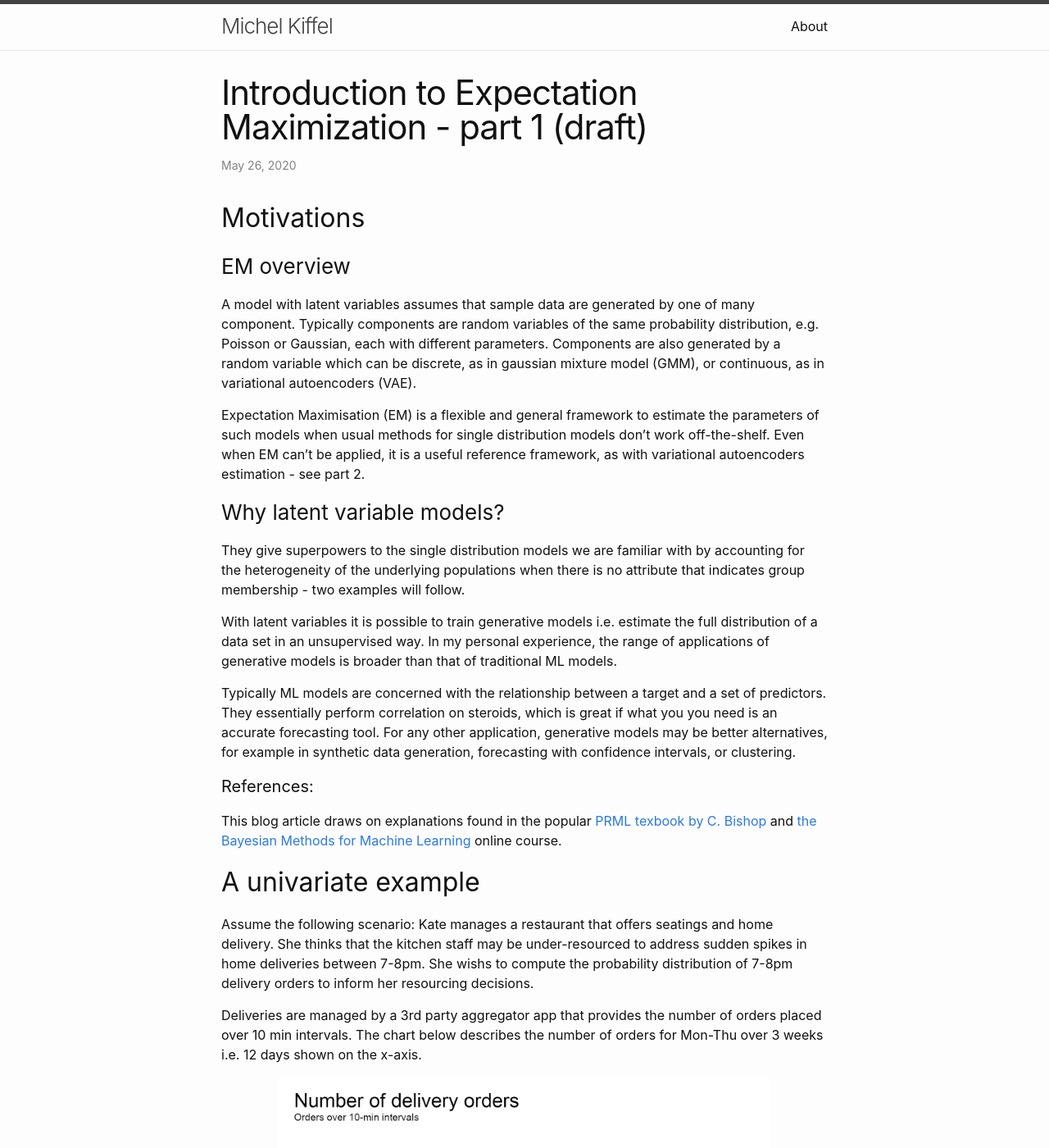
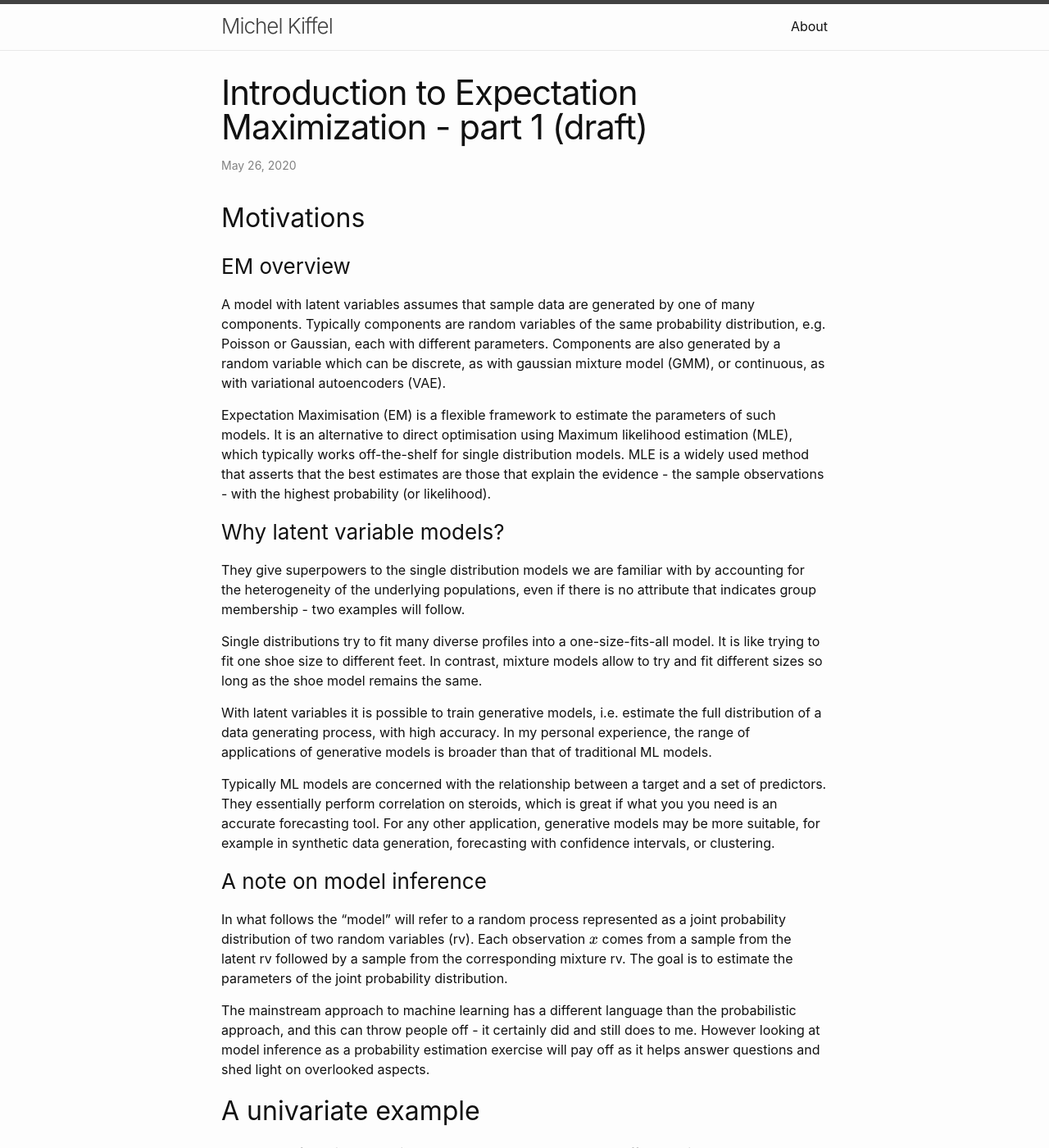
Before and after one commit to mkffl/mkffl.github.io, a Jekyll site: the page built from _posts/2020-05-26-Expectation-maximization-part-1.markdown, in a window 1280 px wide and 1400 px high. Shown: the whole window at 82% size. Built offline with Jekyll 4.4.1, drawn with Linux system fonts in a browser that asks for light colours; formulas are drawn with MathJax 3; some of the changed text lies outside the part shown.

Commit message:
part 1 inference

```diff
--- a/_posts/2020-05-26-Expectation-maximization-part-1.markdown
+++ b/_posts/2020-05-26-Expectation-maximization-part-1.markdown
@@ -7,41 +7,52 @@ layout: post
 
 ### EM overview
 
-
-A model with latent variables assumes that sample data are generated by one of many component.
+A model with latent variables assumes that sample data are generated by one of many components.
 Typically components are random variables of the same probability distribution, e.g. Poisson or Gaussian,
 each with different parameters. Components are also generated by a random variable which can be discrete,
-as in gaussian mixture model (GMM), or continuous, as in variational autoencoders (VAE).
+as with gaussian mixture model (GMM), or continuous, as with variational autoencoders (VAE).
 
-Expectation Maximisation (EM) is a flexible and general framework to estimate the parameters of
-such models when usual methods for single distribution models don’t work off-the-shelf. Even when EM
-can't be applied, it is a useful reference framework, as with variational autoencoders estimation - see part 2.
+Expectation Maximisation (EM) is a flexible framework to estimate the parameters of
+such models. It is an alternative to direct optimisation using Maximum likelihood estimation (MLE),
+which typically works off-the-shelf for single distribution models. MLE is a widely used method that
+asserts that the best estimates are those that explain the evidence - the sample observations -
+with the highest probability (or likelihood).
+
 
 ### Why latent variable models?
 
 They give superpowers to the single distribution models we are familiar with by
-accounting for the heterogeneity of the underlying populations when there is no attribute
+accounting for the heterogeneity of the underlying populations, even if there is no attribute
 that indicates group membership - two examples will follow.
 
+Single distributions try to fit many diverse profiles into a one-size-fits-all model. It is like
+trying to fit one shoe size to different feet. In contrast, mixture models allow to try and fit
+different sizes so long as the shoe model remains the same.
 
-With latent variables it is possible to train generative models i.e. estimate the full distribution
-of a data set in an unsupervised way. In my personal experience, the range of applications of generative
+With latent variables it is possible to train generative models, i.e. estimate the full distribution
+of a data generating process, with high accuracy. In my personal experience, the range of applications of generative
 models is broader than that of traditional ML models.
 
 Typically ML models are concerned with the relationship between a target and a set of predictors. They essentially
 perform correlation on steroids, which is great if what you you need is an accurate forecasting
-tool. For any other application, generative models may be better alternatives, for example in
+tool. For any other application, generative models may be more suitable, for example in
 synthetic data generation, forecasting with confidence intervals, or clustering.
 
+### A note on model inference
 
-#### References:
-This blog article draws on explanations found in the popular [PRML texbook by C. Bishop](https://www.amazon.co.uk/Pattern-Recognition-Learning-Information-Statistics/dp/0387310738/ref=redir_mobile_desktop?ie=UTF8&aaxitk=7ttuIh3b5xZ2KXlDWXNKZg&hsa_cr_id=6098124730202&ref_=sbx_be_s_sparkle_asin_1)
-and [the Bayesian Methods for Machine Learning](https://www.coursera.org/learn/bayesian-methods-in-machine-learning) online
-course.
+In what follows the "model" will refer to a random process represented as a joint probability distribution of
+two random variables (rv). Each observation $x$ comes from a sample from the latent rv followed by a sample from
+the corresponding mixture rv. The goal is to estimate the parameters of the joint probability
+distribution.
+
+The mainstream approach to machine learning has a different language than the probabilistic approach, and this can
+throw people off - it certainly did and still does to me. However looking at model inference as a
+probability estimation exercise will pay off as it helps answer questions and shed light on overlooked aspects.
+
 
 ## A univariate example
 
-Assume the following scenario: Kate manages a restaurant that offers seatings and home delivery.
+Assume the following scenario - Kate manages a restaurant that offers seatings and home delivery.
 She thinks that the kitchen staff may be under-resourced to address sudden spikes in home deliveries between 7-8pm.
 She wishs to compute the probability distribution of 7-8pm delivery orders to inform her resourcing decisions.
 
@@ -199,7 +206,6 @@ Next we will show that using EM is a better alternative because it is a simple a
 approach that works well for latent variables and distributions of the exponential family.
 
 ### Latent components with EM
-
 
 Imagine that Kate's best friend works at the food delivery aggregator app and can provide some information about
 delivery companies. He's got a model to estimate the probability of the component given the observation $P(t=c|{x_i})$.
@@ -449,3 +455,8 @@ If Mario chooses the EM path, he will either go uphill or flat, but not down. In
 he will find Pauline after only 2 EM rounds.
 
 The alternative path (MLE) goes straight up, which is tempting, however he will have to put up a fight with Kong. Mario is not after the shortest path, he just wants to find his fiancé, so he'll choose EM.
+
+#### References:
+This blog article draws on explanations found in the popular [PRML texbook by C. Bishop](https://www.amazon.co.uk/Pattern-Recognition-Learning-Information-Statistics/dp/0387310738/ref=redir_mobile_desktop?ie=UTF8&aaxitk=7ttuIh3b5xZ2KXlDWXNKZg&hsa_cr_id=6098124730202&ref_=sbx_be_s_sparkle_asin_1)
+and [the Bayesian Methods for Machine Learning](https://www.coursera.org/learn/bayesian-methods-in-machine-learning) online
+course.
```
Also changed, not shown: other parts of _posts/2020-05-26-Expectation-maximization-part-1.markdown (+2 -6 lines).
